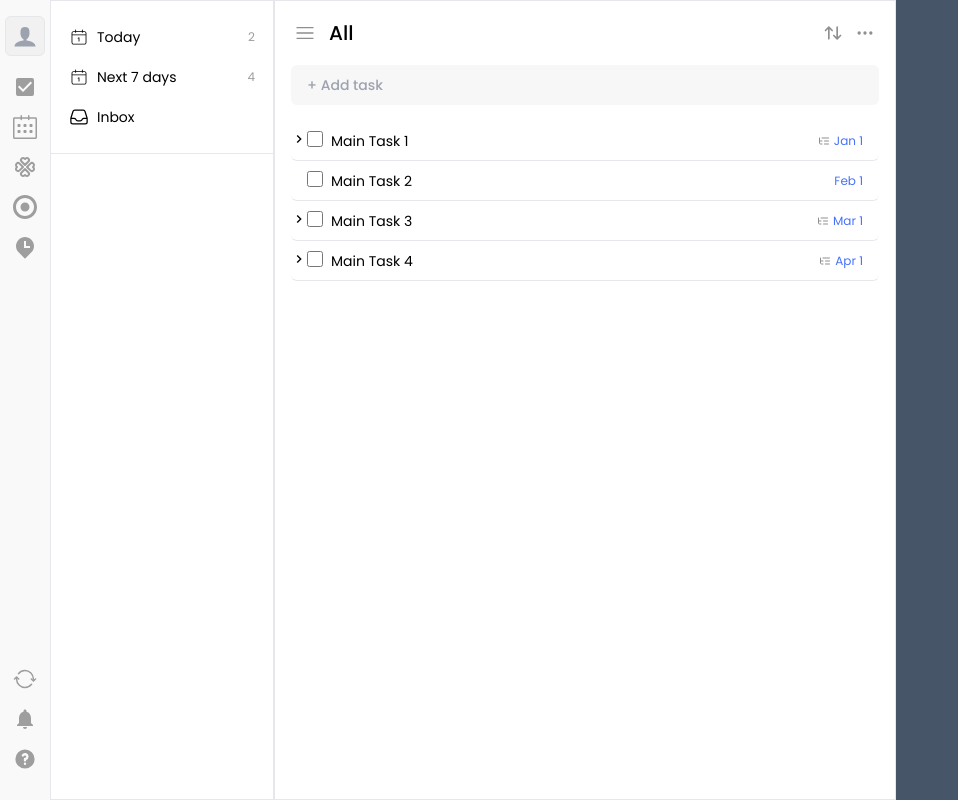
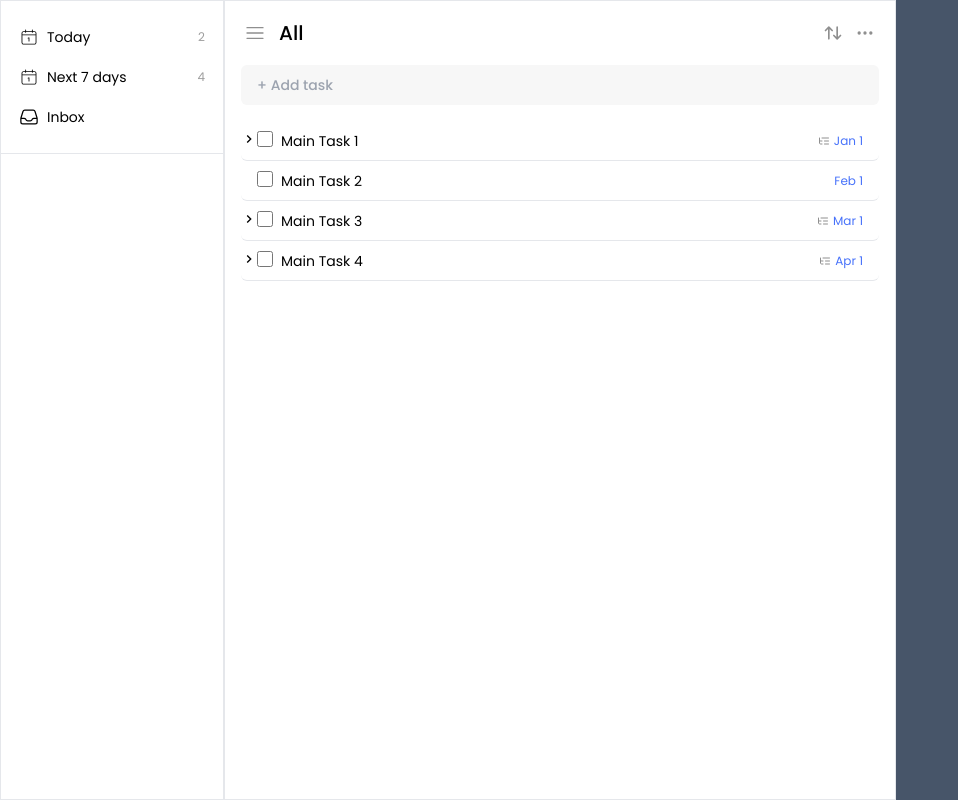
Before and after one commit to anishpawaskar/ticktick-clone, a React (Vite) app in the folder frontend/: page /task in a window 1280 px wide. Shown: the whole page, without its empty margins (0-958 px from the left). Built offline with nearby package versions, Linux system fonts and the light colour scheme.

Commit message:
refactor: comment sidebar toggling logic

```diff
--- a/frontend/src/components/Sidebar/Presentation.jsx
+++ b/frontend/src/components/Sidebar/Presentation.jsx
@@ -7,7 +7,7 @@ import { Link } from "react-router-dom";
 
 export const SidebarPresentation = () => {
   return (
-    <div className="h-full w-[50px] flex flex-col items-center border-solid border-gray-50 bg-[#F9F9F9]">
+    <div className="hidden xs:flex h-full w-[50px] flex-col items-center border-solid border-gray-50 bg-[#F9F9F9]">
       <div className="h-10 w-10 px-1 py-[3px] my-4 flex justify-center bg-[#F1F1F1] border rounded-md">
         <ImUser className="h-full text-2xl text-gray-400" />
       </div>
--- a/frontend/src/components/task.jsx
+++ b/frontend/src/components/task.jsx
@@ -19,12 +19,12 @@ export const Task = () => {
       {currentPage === "/signup" && <OptionsPanel />}
       <Sidebar />
       <div className="flex overflow-hidden">
-        {isSidebarOpen && (
+        {/* {isSidebarOpen && (
           <div
             onClick={() => setIsSidebarOpen(false)}
             className="w-full h-full absolute top-0 left-0 z-10 sm:hidden"
           ></div>
-        )}
+        )} */}
         <TaskControlPanel isSidebarOpen={isSidebarOpen} />
       </div>
       <div className="flex flex-col flex-auto p-4 border">
```
